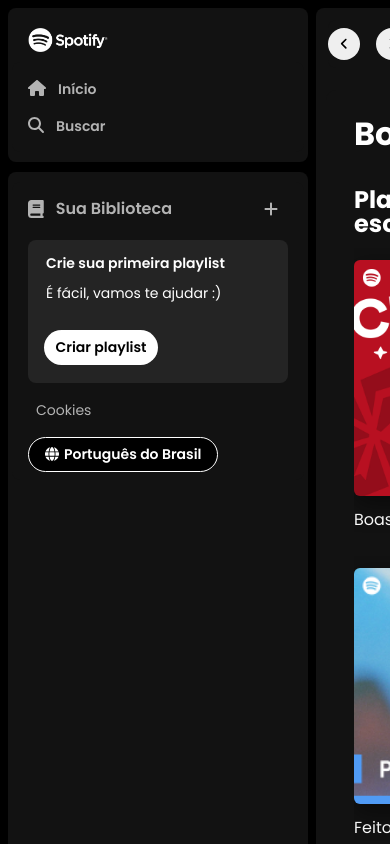
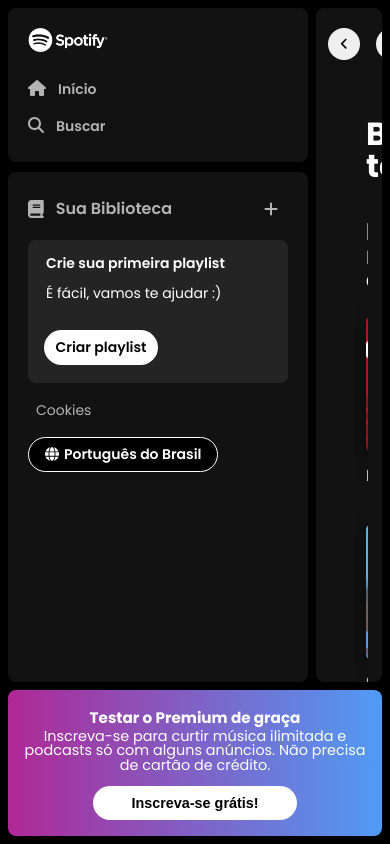
Before and after one commit to DanielSouza2005/spotify-clone, a React (Create React App) app: page / in a window 390 px wide. Shown: the top 844 px of the page. Built offline with nearby package versions, Linux system fonts and the light colour scheme.

Commit message:
💄Added the play button; Minor Visual Improvements

```diff
--- a/src/App.css
+++ b/src/App.css
@@ -9,6 +9,8 @@
   --bg-arrow-color: rgba(0, 0, 0, 7);
   --grid-gap: 24px;
   --column-count: 5;
+  --footer-gradient-color: linear-gradient(90deg, #af2896, #509bf5);
+  --card-hover-background-color: #252525;
 
   --cor-fundo-secundaria: #121212;
   --cor-fundo-terciaria: #b3b3b3;
@@ -39,6 +41,7 @@
 .main {
   padding: 8px;
   min-height: 100vh;
+  max-height: 100vh;
   position: relative;
   display: grid;
   box-sizing: border-box;
--- a/src/components/Botao/Botao.css
+++ b/src/components/Botao/Botao.css
@@ -23,7 +23,7 @@
     text-decoration: none;
     text-transform: none;
     display: flex;
-    background-color: #FFF;
+    background-color: var(--text-base-light);
     box-sizing: border-box;
 }
 
--- a/src/components/ConteudoPrincipal/ConteudoPrincipal.css
+++ b/src/components/ConteudoPrincipal/ConteudoPrincipal.css
@@ -1,8 +1,8 @@
 .content {
     grid-area: content;
-    height: 100%;
     background-color: var(--cor-fundo-secundaria);
     border-radius: 8px;
+    overflow-y: auto;
 }
 
 .main-container {
--- a/src/components/ConteudoPrincipal/HomePlaylists/HomePlaylists.css
+++ b/src/components/ConteudoPrincipal/HomePlaylists/HomePlaylists.css
@@ -7,7 +7,7 @@
 }
 
 .playlist__header {
-    margin: 12px;
+    margin: 12px 12px 12px 24px;
     position: relative;
 }
 
--- a/src/components/ConteudoPrincipal/HomePlaylists/MostListenedPlaylists/MostListenedPlaylists.css
+++ b/src/components/ConteudoPrincipal/HomePlaylists/MostListenedPlaylists/MostListenedPlaylists.css
@@ -10,11 +10,11 @@
 }
 
 .playlist__header__title {
-    color: #fff;
+    color: var(--text-base-light);
     font-size: 24px;
     font-weight: 700;
     position: relative;
-    margin: 12px 0;
+    margin: 12px 0 12px 12px;
 }
 
 .offer__scroll__container {
@@ -31,7 +31,6 @@
 .offer__list__item {
     display: grid;
     grid-template-columns: repeat(auto-fill, minmax(160px, 1fr));
-    margin-inline: -12px;
     width: 100%;
     height: 100%;
 }
--- a/src/components/ConteudoPrincipal/HomePlaylists/MostListenedPlaylistsItem/MostListenedPlaylistsItem.css
+++ b/src/components/ConteudoPrincipal/HomePlaylists/MostListenedPlaylistsItem/MostListenedPlaylistsItem.css
@@ -8,7 +8,33 @@
     min-block-size: 48px;
     padding-block: 12px;
     padding-inline: 12px;
+}
+
+.cards:hover {
+    background-color: var(--card-hover-background-color);
+}
+
+.cards:hover .play {
+    opacity: 1;
+    transform: translateY(-20px);
     cursor: pointer;
+}
+
+.play {
+    position: absolute;
+    right: 0px;
+    top: 120px;
+    padding: 18px;
+    background-color: #3be477;
+    border-radius: 100%;
+    font-size: 14px;
+    opacity: 0;
+    transition: all ease 0.4s;
+}
+
+.fa__play__icon {
+    height: 20px;
+    width: 20px;
 }
 
 .cards__container {
@@ -36,7 +62,7 @@
 }
 
 .cards__info__container span {
-    color: #fff;
+    color: var(--text-base-light);
     font-size: 1rem;
     font-weight: 400;
 }
--- a/src/components/ConteudoPrincipal/HomePlaylists/MostListenedPlaylistsItem/index.tsx
+++ b/src/components/ConteudoPrincipal/HomePlaylists/MostListenedPlaylistsItem/index.tsx
@@ -1,5 +1,7 @@
+import { FontAwesomeIcon } from "@fortawesome/react-fontawesome";
 import { iPlaylist } from "../../../../shared/interfaces/iPlaylists";
 import "./MostListenedPlaylistsItem.css";
+import { faPlay } from "@fortawesome/free-solid-svg-icons";
 
 interface MostListenedPlaylistsProps {
     playlistsData: iPlaylist
@@ -10,6 +12,12 @@ const MostListenedPlaylistsItem = ({ playlistsData }: MostListenedPlaylistsProps
         <div className="cards">
             <div className="cards__container">
                 <img src={playlistsData.foto} alt={playlistsData.alt} loading="lazy" />
+                <div className="play">
+                    <FontAwesomeIcon
+                        icon={faPlay}
+                        className="fa__play__icon"
+                    />
+                </div>
             </div>
             <div className="cards__info__container">
                 <span>{playlistsData.nome}</span>
--- a/src/components/ConteudoPrincipal/HomePlaylists/index.tsx
+++ b/src/components/ConteudoPrincipal/HomePlaylists/index.tsx
@@ -23,7 +23,6 @@ const HomePlaylists = () => {
                 </div>
 
                 <MostListenedPlaylists />
-                {/* <MostListenedPlaylists /> */}
             </div>
         </div>
     );
--- a/src/components/FooterPremium/FooterPremium.css
+++ b/src/components/FooterPremium/FooterPremium.css
@@ -1,6 +1,6 @@
 .footer__premium {
     grid-area: footer;
-    background-image: linear-gradient(90deg, #af2896, #509bf5);
+    background-image: var(--footer-gradient-color);
     width: 100%;
     padding: 6px;
     opacity: 1;
@@ -14,6 +14,7 @@
     user-select: none;
     align-self: stretch;
     justify-content: center;
+    overflow: hidden;
 }
 
 .footer__premium__container {
@@ -27,6 +28,7 @@
     justify-content: space-between;
     position: relative;
     box-sizing: border-box;
+    overflow: hidden;
 }
 
 .footer__premium__container__text {
@@ -53,3 +55,23 @@
     height: 100%;
     position: relative;
 }
+
+
+@media screen and (max-width: 768px) {
+    .footer__premium__container {
+        flex-direction: column;
+        text-align: center;
+        gap: 10px;
+    }
+
+    .footer__premium__container__text {
+        width: 100%;
+        text-align: center;
+    }
+
+    .footer__premium__button__subscribe {
+        width: 100%;
+        max-width: 300px;
+        align-self: center;
+    }
+}
```
